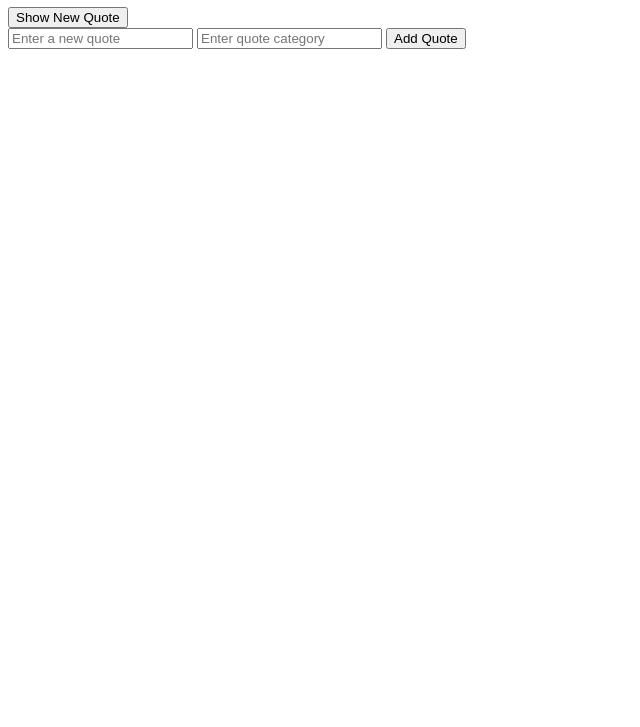
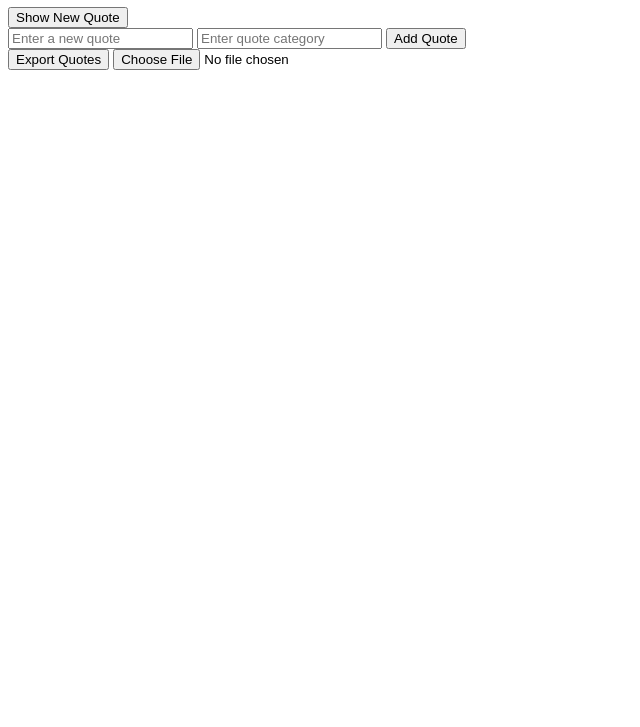
Before and after one commit to Wantedmarconi1234/alx_fe_javascript, a plain HTML site: page dom-manipulation/index.html in a window 1280 px wide. Shown: the part 73-800 px from the top of the page, without its empty margins (0-640 px from the left). Drawn offline with Linux system fonts and the light colour scheme.

Commit message:
added export button to the html file

```diff
--- a/dom-manipulation/index.html
+++ b/dom-manipulation/index.html
@@ -14,6 +14,8 @@
     <input id="newQuoteCategory" type="text" placeholder="Enter quote category" />
     <button onclick="addQuote()">Add Quote</button>
   </div>
+  <button onclick="exportToJsonFile()">Export Quotes</button>
+  <input type="file" id="importFile" accept=".json" onchange="importFromJsonFile(event)" />
   <script src="script.js"></script>
 </body>
 </html>
```
